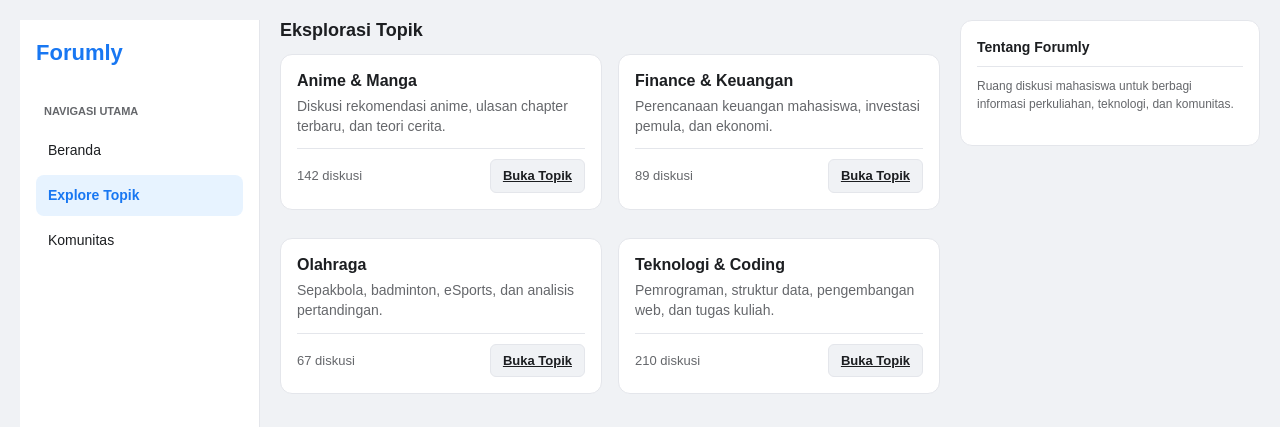
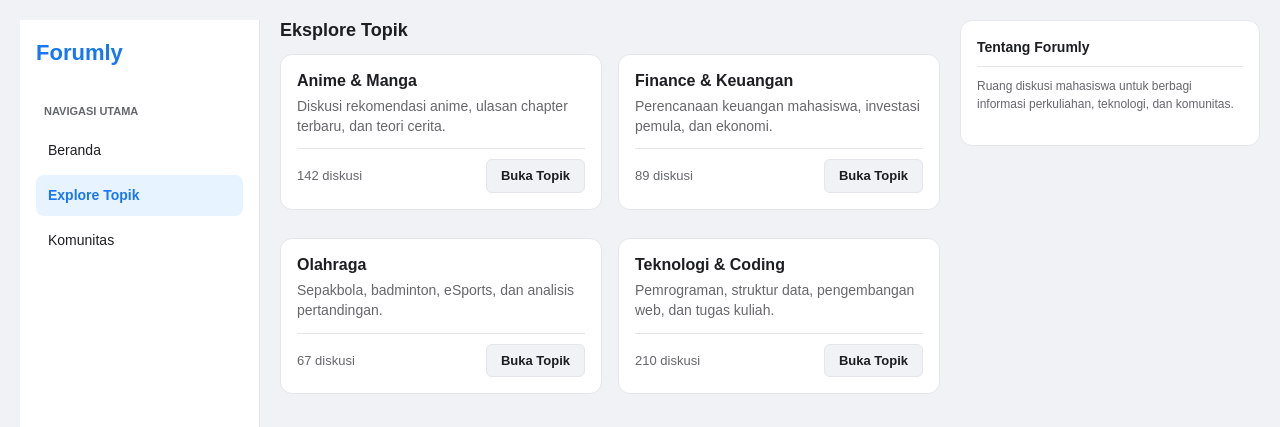
Before and after one commit to marchikari-hub/Forumly-Front-End, a Next.js app: page /explore in a window 1280 px wide. Shown: the top 427 px of the page. Built offline with nearby package versions, Linux system fonts and the light colour scheme.

Commit message:
menambahkan efek hover pada page explore dan juga pada beranda

```diff
--- a/app/explore/page.tsx
+++ b/app/explore/page.tsx
@@ -30,7 +30,7 @@ const CATEGORIES = [
 export default function ExplorePage() {
   return (
     <div>
-      <h2 className="feed-title">Eksplorasi Topik</h2>
+      <h2 className="feed-title">Eksplore Topik</h2>
 
       <div className="explore-grid">
         {CATEGORIES.map((item) => (
@@ -39,7 +39,7 @@ export default function ExplorePage() {
             <p className="post-excerpt">{item.desc}</p>
             <div className="post-actions" style={{ justifyContent: "space-between", alignItems: "center" }}>
               <span className="post-header" style={{ margin: 0 }}>{item.count}</span>
-              <Link href={`/explore/${item.slug}`} className="btn-action">
+              <Link href={`/explore/${item.slug}`} className="explore-btn">
                 Buka Topik
               </Link>
             </div>
--- a/app/globals.css
+++ b/app/globals.css
@@ -239,3 +239,35 @@ body {
   grid-template-columns: repeat(2, 1fr);
   gap: 16px;
 }
+
+.btn-action {
+  transition: all 0.2s ease-in-out;
+}
+
+.btn-action:hover {
+  background-color: var(--accent-soft);
+  color: var(--accent);
+  border-color: var(--accent);
+  transform: translateY(-2px);
+}
+
+.explore-btn {
+  background: var(--input-bg);
+  border: 1px solid var(--border-color);
+  color: var(--text-main);
+  padding: 6px 14px;
+  border-radius: 6px;
+  font-size: 13px;
+  font-weight: 600;
+  text-decoration: none;
+  display: inline-block;
+  transition: all 0.2s ease-in-out;
+}
+
+.explore-btn:hover {
+  background-color: var(--accent);
+  color: #ffffff;
+  border-color: var(--accent);
+  text-decoration: underline;
+  transform: translateY(-2px);
+}
```
